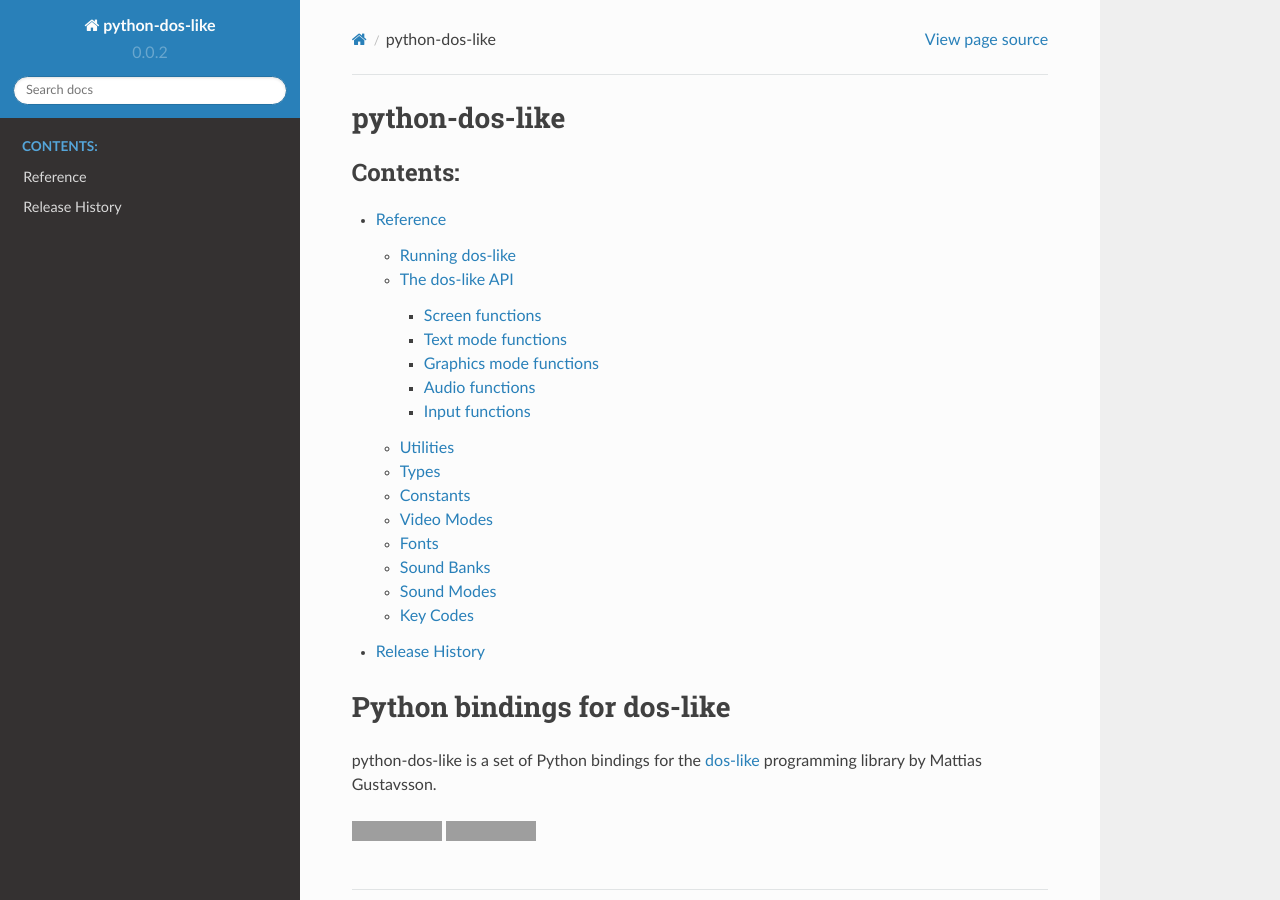
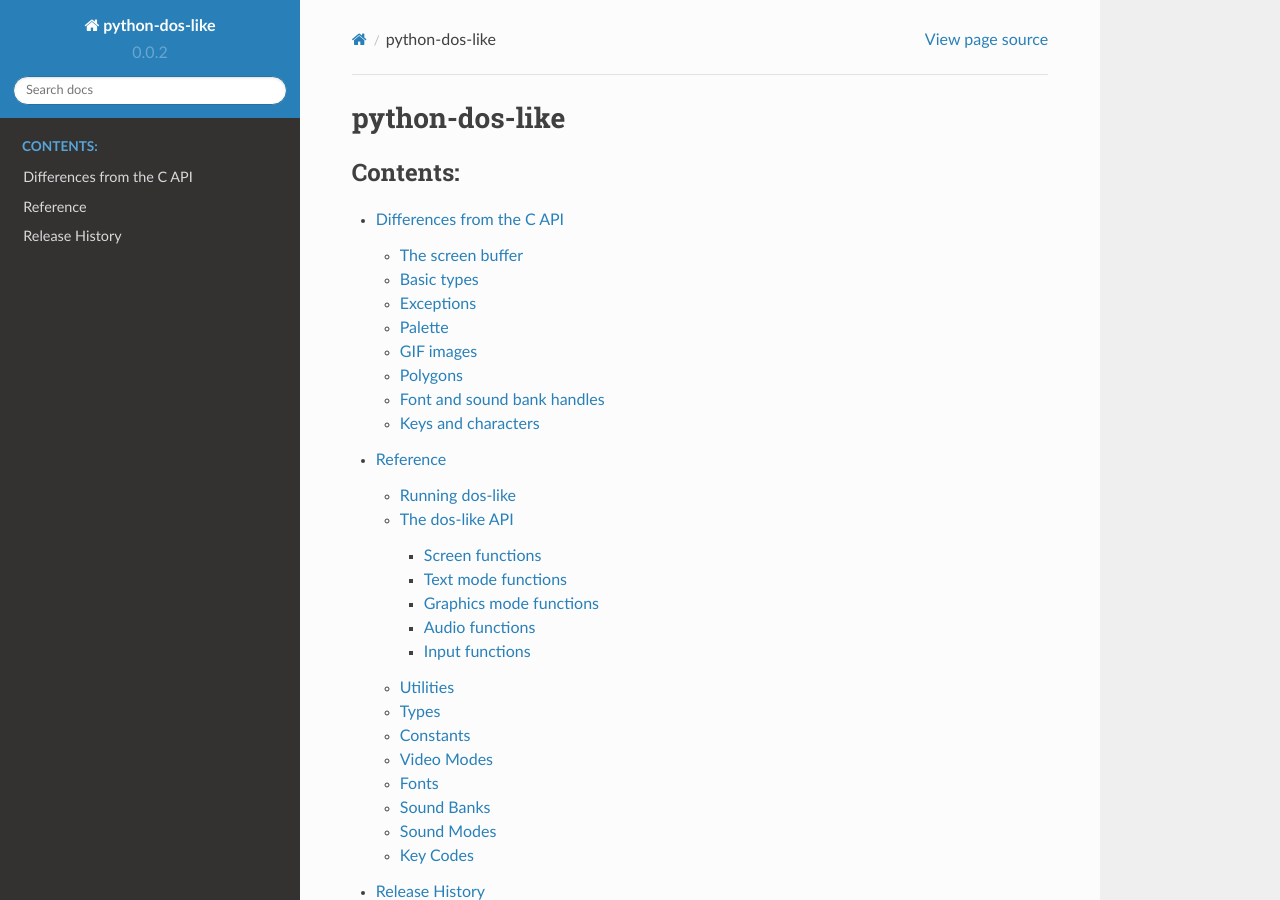
Before and after one commit to cknave/python-dos-like, a Sphinx documentation site: the page built from docs/index.rst, in a window 1280 px wide and 900 px high. Built offline with Sphinx 7.4.7 and the Read the Docs theme 2.0.0, drawn with Linux system fonts in a browser that asks for light colours; the version number is read from the project's files by our own code; some of the changed lines change nothing that is shown; grey boxes are pictures that could not be loaded.

Commit message:
More docs
I couldn't figure out how to change an autodoc link target to something
useful, so I had to make a fake intersphinx mapping object inventory?
That can't possibly be right!

````diff
--- a/docs/conf.py
+++ b/docs/conf.py
@@ -30,8 +30,15 @@ hide_none_rtype = True
 exclude_patterns = ['_build', 'Thumbs.db', '.DS_Store']
 
 # Links to external documentation
-intersphinx_mapping = {'python': ('https://docs.python.org/3', None)}
+intersphinx_mapping = {
+    'python': ('https://docs.python.org/3', None),
 
+    # see make-cffi-cdata.py:
+    'cffi': ('https://cffi.readthedocs.io/en/latest/', 'cffi-cdata.inv'),
+}
+
+# Error if reference targets can't be found
+nitpicky = True
 
 # -- Options for HTML output -------------------------------------------------
 
--- a/docs/differences.rst
+++ b/docs/differences.rst
@@ -0,0 +1,204 @@
+Differences from the C API
+==========================
+
+The screen buffer
+-----------------
+
+The screen buffer is a CFFI :class:`.buffer` object.  It can be accessed with item syntax:
+
+.. code-block:: python
+
+  # (C API)
+  # char *screen = screenbuffer();
+  screen = screenbuffer()
+
+  # (C API)
+  # screen[0] = 0x40;
+  # screen[1] = 0x41;
+  # screen[2] = 0x42;
+  # screen[3] = 0x43;
+  screen[0] = b'\x40';
+  screen[1:4] = bytearray([0x41, 0x42, 0x43])
+
+  # (C API)
+  # print("%x\n", screen[2]);  // 42
+  print(screen[2].hex())  # 42
+
+
+Basic types
+-----------
+
+Functions with text arguments will accept CP437_ encoded :class:`bytes`, or strings as long
+as they can be encoded in CP437:
+
+.. code-block:: python
+
+  # (C API)
+  # cputs("\xb0\xb1\xb2)");
+  cputs(b'\xb0\xb1\xb2')
+
+  # (C API)
+  # cputs("hello \x02");
+  cputs('hello ☻')
+
+
+.. _CP437: https://en.wikipedia.org/wiki/Code_page_437
+
+:class:`bool` is used for true/false arguments and return values:
+
+.. code-block:: python
+
+  # (C API)
+  # setdoublebuffer(1)
+  setdoublebuffer(True)
+
+  # (C API)
+  # int x = shuttingdown()
+  x: bool = shuttingdown()
+
+  # (C API)
+  # settextstyle(DEFAULT_FONT_8X8, 0, 1, 0)
+  settextstyle(DEFAULT_FONT_8X8, bold=False, italic=True, underline=False)
+
+
+Exceptions
+----------
+
+In cases where a function can return ``NULL`` on error, the Python version will raise an exception
+(typically a :class:`ValueError`).
+
+.. code-block:: python
+
+  # (C API)
+  # struct music_t *music = loadmid("does not exist.mid");
+  # if(!music) {
+  #   printf("Could not load music\n");
+  # }
+  try:
+    music = loadmid('does not exist.mid')
+  except ValueError:
+    print('Could not load music')
+
+
+Palette
+-------
+
+The palette functions accept and return a named 3-tuple, :class:`.RGB`, that has ``r``, ``g``,
+and ``b`` properties for the red, green, and blue channels respectively:
+
+.. code-block:: python
+
+  # (C API)
+  # int r, g, b;
+  # getpal(0, &r, &g, &b);
+  # print("%d, %d, %d\n", r, g, b);
+  color = getpal(0)
+  print(f'{color.r}, {color.g}, {color.b}')
+
+  # (C API)
+  # setpal(0, 1, 3, 5);
+  setpal(0, 1, 3, 5)  # color index and red, green, and blue channels
+
+  # (C API)
+  # setpal(1, 2, 4, 6);
+  setpal(1, (2, 4, 6))  # color index and 3-tuple of ints
+
+  # (C API)
+  # setpal(3, 3, 5, 7);
+  setpal(2, RGB(3, 5, 7))  # color index and RGB namedtuple
+
+
+GIF images
+----------
+GIF images are returned in a :class:`.GIF` data class.
+
+.. code-block:: python
+
+  # (C API)
+  # int width, height, palcount;
+  # char palette[768];
+  # char *pixels = loadgif("test.gif", &width, &height, &palcount, palette);
+  gif = loadgif('test.gif')
+
+  # (C API)
+  # printf("test.gif: %dx%d, %d colors\n", width, height, palcount);
+  print(f'{gif.filename}: {gif.width}x{gif.height}, {len(gif.palette)} colors')
+
+  # (C API)
+  # char top_left = pixels[0];  // 1
+  top_left_byte = gif.pixels[0]  # b'\x01'
+  top_left_index = top_left_byte[0]  # 1
+
+  # (C API)
+  # char *color = &palette[top_left];
+  # printf("top left red: %d, green: %d, blue %d\n",
+  #        *color, *(color + 1), *(color + 2);
+  color = gif.palette[top_left_index]
+  print(f'top left red: {color.r}, green: {color.g}, blue: {color.b}')
+
+
+Polygons
+--------
+Point lists for polygons may be a list of tuples ``[(𝑥1, 𝑦1), (𝑥2, 𝑦2)]``, a flattened list
+of points ``[𝑥1, 𝑦1, 𝑥2, 𝑦2]```, or a buffer of a flattened list of points as ints.
+
+.. code-block:: python
+
+  # (C API)
+  # int points[] = {5, 0, 10, 10, 0, 10, 5, 0};
+  # drawpoly(points, 8);
+  drawpoly([(5, 0), (10, 10), (0, 10), (5, 0)])
+  # or flattened:
+  drawpoly([5, 0, 10, 10, 0, 10, 5, 0])
+  # or from a buffer:
+  data = struct.pack('8i', 5, 0, 10, 10, 0, 10, 5, 0)
+  drawpoly(data)
+
+
+Font and sound bank handles
+---------------------------
+:func:`.installuserfont` and :func:`.installusersoundbank` return :class:`int` subclasses
+:class:`.FontHandle` and :class:`.SoundBankHandle` respectively.  This is purely to help your
+type checker (e.g. prevent you from passing a sound bank to a function expecting a font).
+
+
+Keys and characters
+-------------------
+:func:`.readkeys` returns a :class:`list` of :class:`.KeyCode` enums.  The length of the list
+should be used instead of searching for a zero value:
+
+.. code-block:: python
+
+  # (C api)
+  # enum keycode_t *keys = readkeys();
+  # int length = 0;
+  # for(enum keycode_t key = *keys; *keys++; key) {
+  #   if(key == KEY_A) printf("A was pressed\n");
+  #   length++;
+  # }
+  # printf("There were %d keys in the buffer.\n", length);
+  keys = readkeys()
+  for key in keys:
+      if key == KEY_A:
+          print('A was pressed')
+  print(f'There were {len(keys)} keys in the buffer.')
+
+
+Similarly, :func:`.readchars` returns a :class:`str` of characters.  The length of the string
+should be used instead of searching for a NUL character:
+
+.. code-block:: python
+
+  # (C api)
+  # char *chars = readchars();
+  # int length = 0;
+  # for(char c = *chars; *chars++; c) {
+  #   if(c == 'a') printf("A was pressed\n");
+  #   length++;
+  # }
+  # printf("There were %d characters in the buffer.\n", length);
+  keys = readkeys()
+  for key in keys:
+      if key == KEY_A:
+          print('A was pressed')
+  print(f'There were {len(keys)} keys in the buffer.')
--- a/docs/index.rst
+++ b/docs/index.rst
@@ -5,6 +5,7 @@ python-dos-like
    :maxdepth: 3
    :caption: Contents:
 
+   differences
    reference
 
 .. toctree::
--- /dev/null
+++ b/docs/make-cffi-cdata.py
@@ -0,0 +1,25 @@
+#!/usr/bin/env python
+#
+# Create a custom intersphinx mapping object inventory to link
+# _cffi_backend._CDataBase to the relevant section of the CFFI docs.
+#
+# Is there a better way to do this?  If there is, Google has failed me!
+#
+# pip install sphobjinv
+#
+import sphobjinv
+
+inv = sphobjinv.Inventory()
+inv.project = 'cffi'
+inv.version = '1.15.1'
+inv.objects.append(sphobjinv.DataObjStr(
+    name='_cffi_backend._CDataBase',
+    domain='py',
+    role='class',
+    priority='1',
+    uri='ref.html#ffi-cdata-ffi-ctype',
+    dispname='CData'))
+
+result = sphobjinv.compress(inv.data_file())
+with open('cffi-cdata.inv', 'wb') as f:
+    f.write(result)
````
Also changed, not shown: 1 other file.
